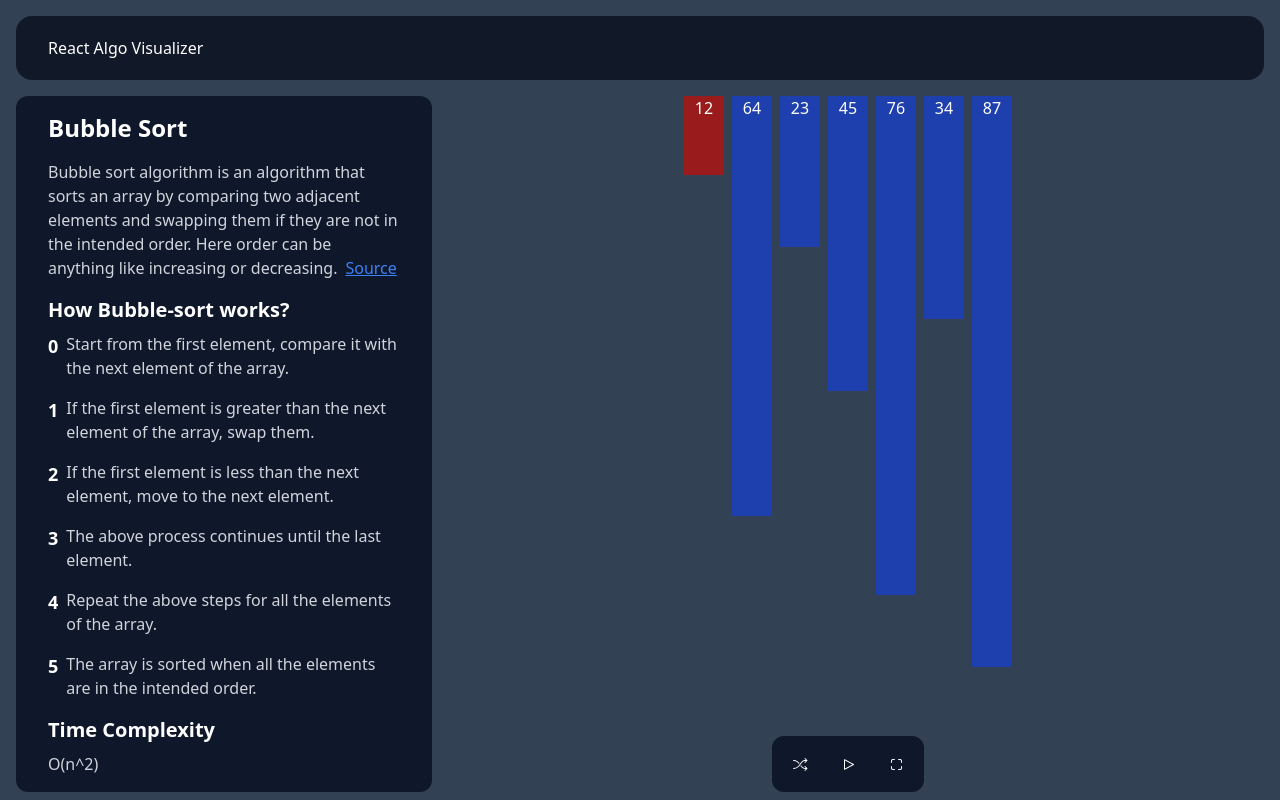
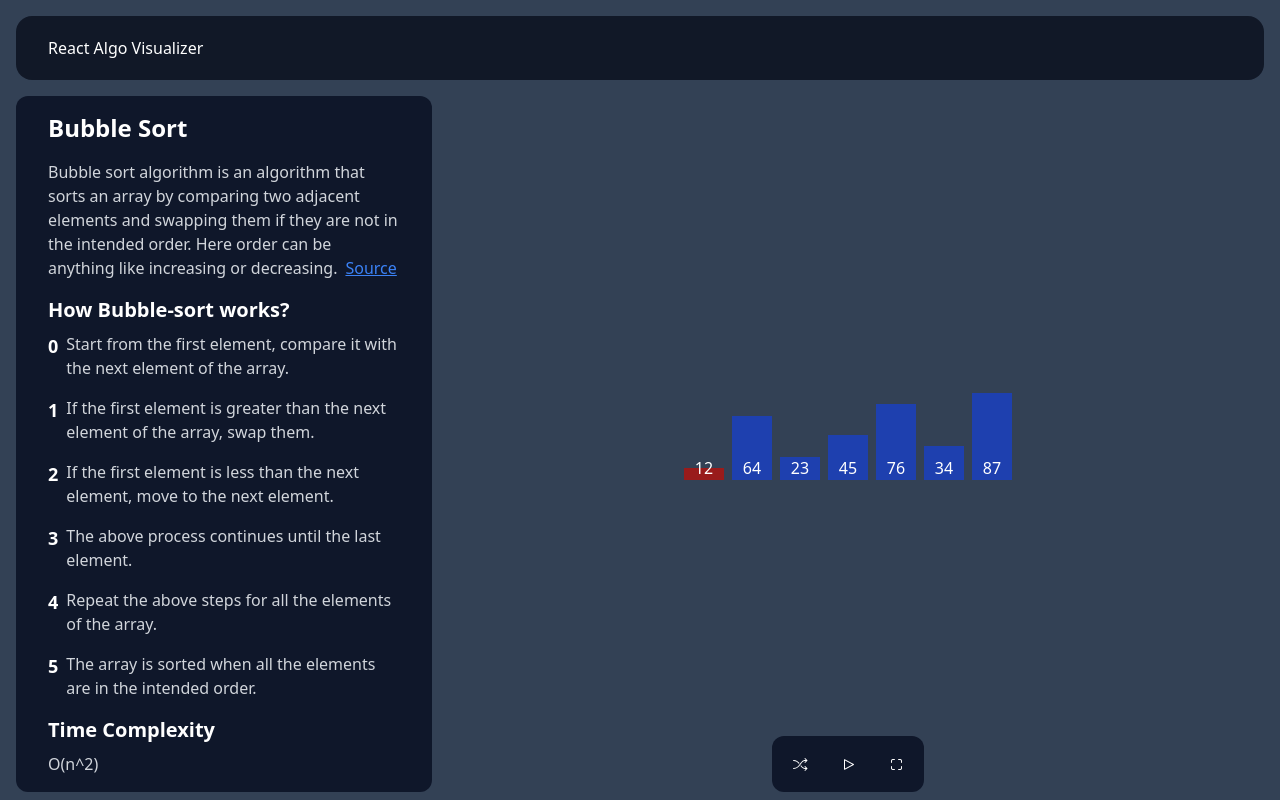
Before and after one commit to mustafadede/AlgoVisualizer, a React (Vite) app: page /sorting/bubble in a window 1280 px wide. Built offline with nearby package versions, Linux system fonts and the light colour scheme.

Commit message:
isClosed improved | height created in diagram section

```diff
--- a/src/components/ActionLeftSection.jsx
+++ b/src/components/ActionLeftSection.jsx
@@ -1,17 +1,18 @@
 import React, { useState } from "react";
 import Player from "./Player";
 import Diagram from "./Diagram";
-function ActionLeftSection({ isClosed, closeHandler }) {
+function ActionLeftSection({ title, isClosed, closeHandler }) {
   const [array, setArray] = useState([12, 64, 23, 45, 76, 34, 87]);
   const [currentIndex, setCurrentIndex] = useState(0);
   const randomizeArray = () => {
-    const arr = Array.from({ length: 7 }, () => Math.floor(Math.random() * 100));
+    const arr = Array.from({ length: 7 }, () => Math.floor(Math.random() * (100 - 1) + 1));
     setArray(arr);
   };
 
   return (
     <div className={isClosed ? "relative w-full h-full px-8 pb-20" : "relative w-2/3 h-full px-8 pb-20"}>
       <Diagram array={array} currentIndex={currentIndex} />
+      {isClosed && <h1 className="w-full mt-4 text-2xl font-bold text-center">{title}</h1>}
       <Player randomzieHandler={randomizeArray} closeHandler={closeHandler} />
     </div>
   );
--- a/src/components/Diagram.jsx
+++ b/src/components/Diagram.jsx
@@ -2,16 +2,12 @@ import React from "react";
 
 function Diagram({ array, currentIndex }) {
   return (
-    <div className="flex justify-center w-full h-full gap-2">
+    <div className="flex items-end justify-center w-full gap-2 h-96">
       {array.map((value, index) => (
         <div
           key={index}
-          className={
-            currentIndex === index
-              ? "flex flex-col-reverse justify-end w-10 bg-red-800"
-              : "flex flex-col-reverse justify-end w-10 bg-blue-800"
-          }
-          style={{ height: `${value}%` }}
+          className={`flex flex-col justify-end w-10 ${currentIndex === index ? "bg-red-800" : "bg-blue-800"}`}
+          style={{ height: `${value}px` }}
         >
           <p className="text-center text-white">{value}</p>
         </div>
--- a/src/routes/Bubble.jsx
+++ b/src/routes/Bubble.jsx
@@ -9,7 +9,7 @@ function Bubble() {
   return (
     <div className="flex w-full min-h-full pb-16">
       {!isClosed && <DetailSidebar source={bubble} />}
-      <ActionLeftSection isClosed={isClosed} closeHandler={closeHandler} />
+      <ActionLeftSection title={"Bubble Sort"} isClosed={isClosed} closeHandler={closeHandler} />
     </div>
   );
 }
--- a/src/routes/Selection.jsx
+++ b/src/routes/Selection.jsx
@@ -9,7 +9,7 @@ function Selection() {
   return (
     <div className="flex w-full min-h-full pb-16">
       {!isClosed && <DetailSidebar source={selection} />}
-      <ActionLeftSection isClosed={isClosed} closeHandler={closeHandler} />
+      <ActionLeftSection title={"Selection Sort"} isClosed={isClosed} closeHandler={closeHandler} />
     </div>
   );
 }
```
